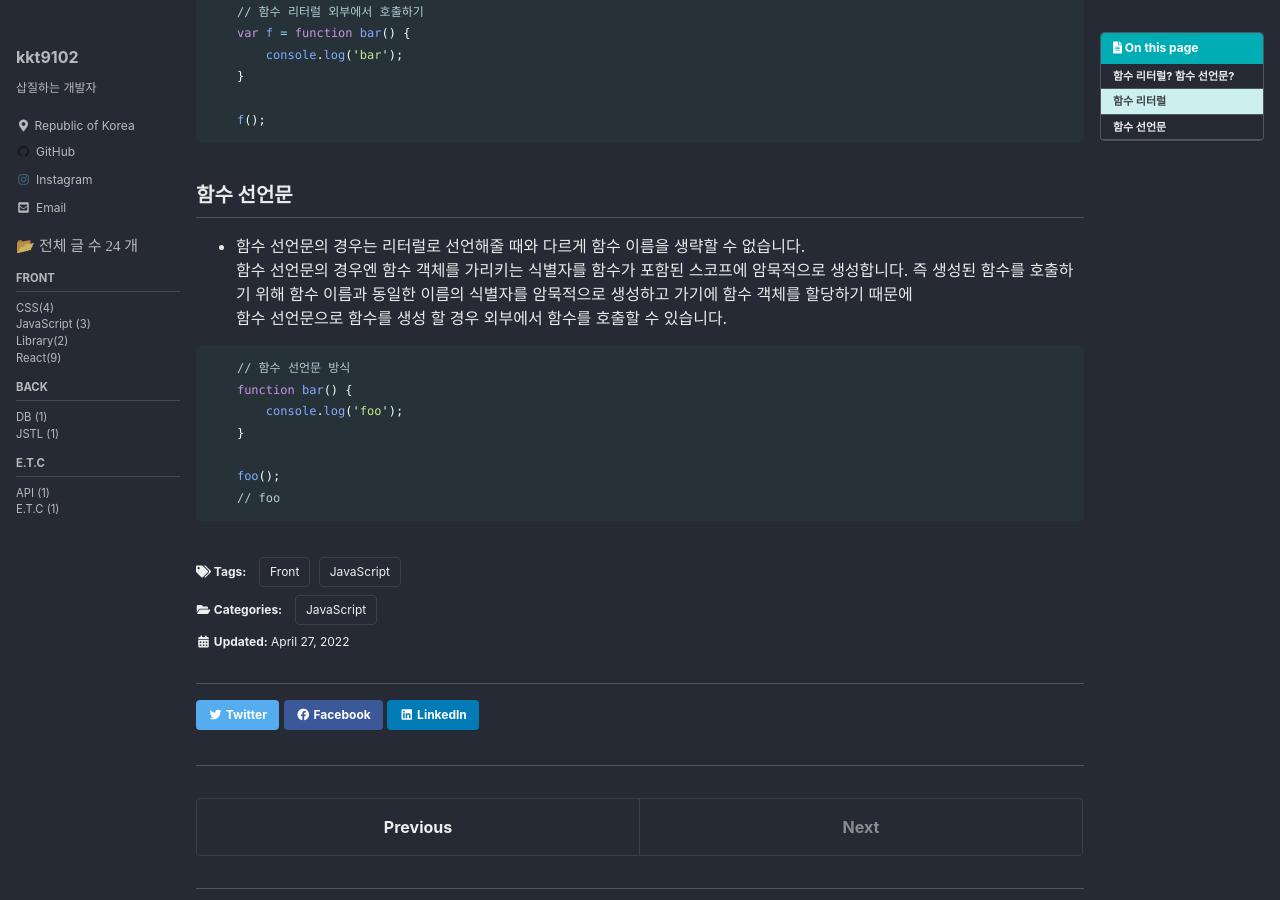
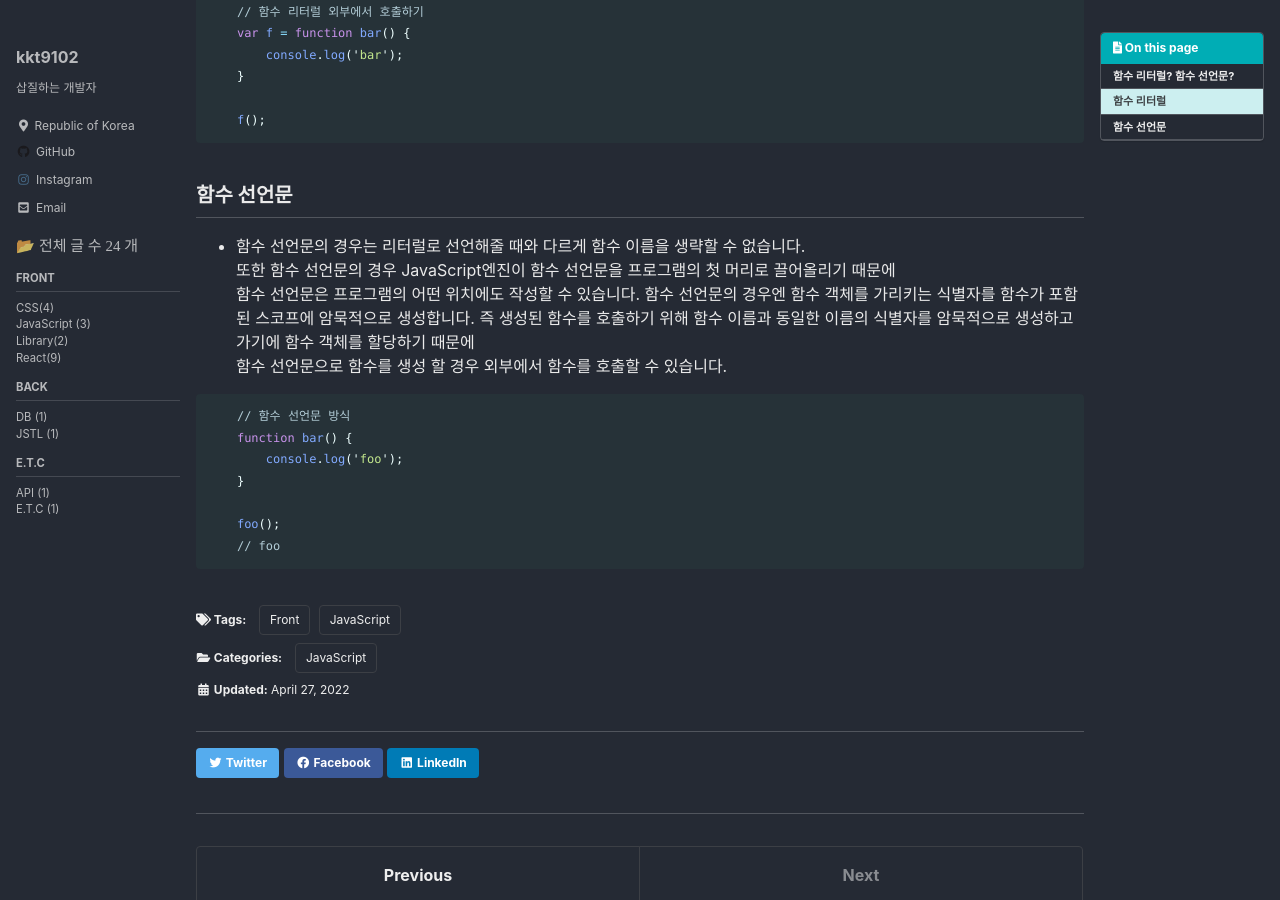
Before and after one commit to kkt9102/kkt9102.github.io, a Jekyll site: the page built from _posts/2022-04-27-JavaScript_함수_리터럴-함수선언문.md, in a window 1280 px wide and 900 px high, scrolled down 1019 px. Built offline with Jekyll 4.4.1, drawn with Linux system fonts in a browser that asks for light colours; cached includes are drawn as plain includes; comment, search, counter and statistics services are not loaded.

Commit message:
Update 2022-04-27-JavaScript_함수_리터럴-함수선언문.md
posts edit

```diff
--- a/_posts/2022-04-27-JavaScript_함수_리터럴-함수선언문.md
+++ b/_posts/2022-04-27-JavaScript_함수_리터럴-함수선언문.md
@@ -58,6 +58,8 @@ last_modified_at: 2022-04-27
 
 ## 함수 선언문
 - 함수 선언문의 경우는 리터럴로 선언해줄 때와 다르게 함수 이름을 생략할 수 없습니다.
+또한 함수 선언문의 경우 JavaScript엔진이 함수 선언문을 프로그램의 첫 머리로 끌어올리기 때문에
+함수 선언문은 프로그램의 어떤 위치에도 작성할 수 있습니다.
 함수 선언문의 경우엔 함수 객체를 가리키는 식별자를 함수가 포함된 스코프에 암묵적으로 생성합니다.
 즉 생성된 함수를 호출하기 위해 함수 이름과 동일한 이름의 식별자를 암묵적으로 생성하고 가기에 함수 객체를 할당하기 때문에
 함수 선언문으로 함수를 생성 할 경우 외부에서 함수를 호출할 수 있습니다.
```
